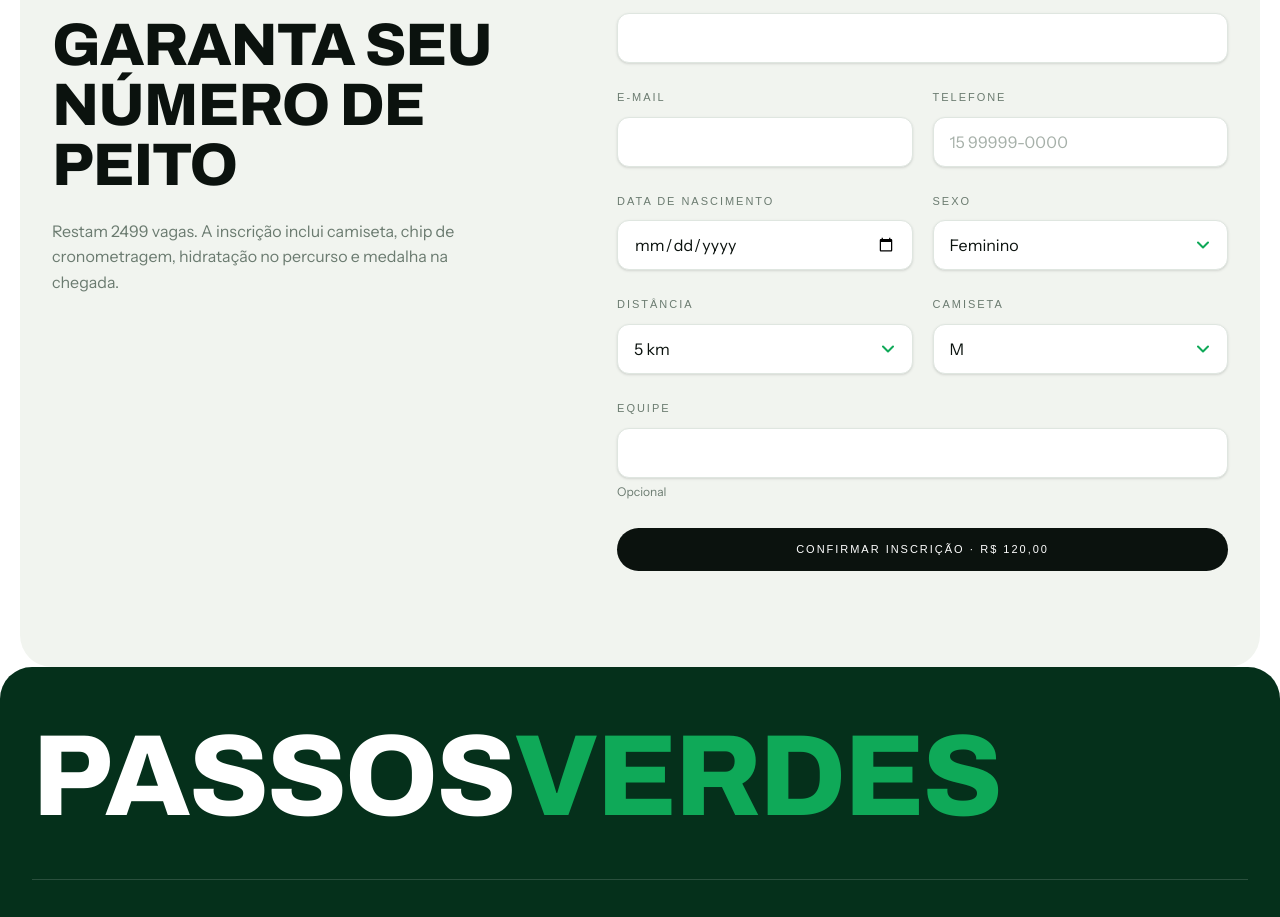
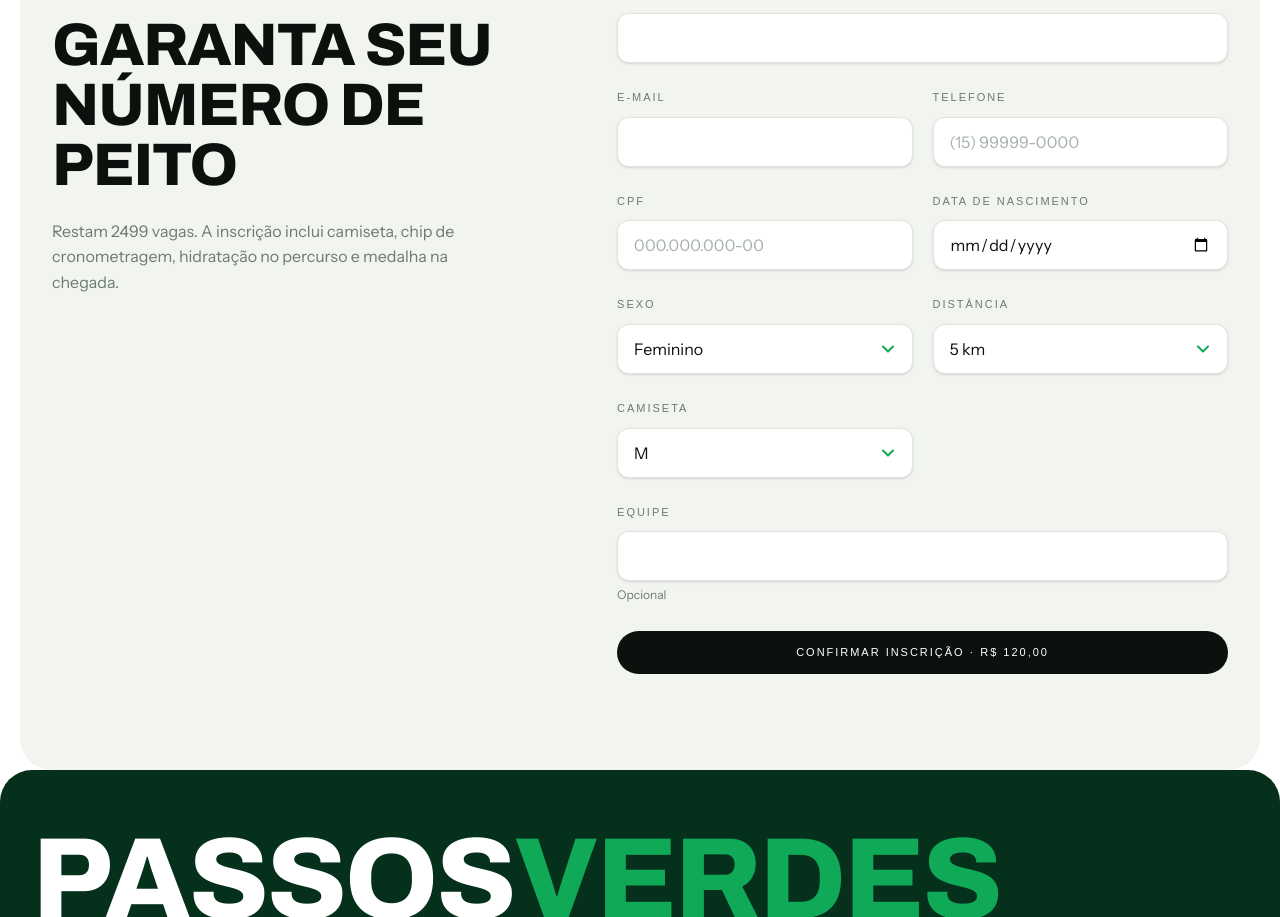
Before and after one commit to heitor-oliveira03/passos-verdes, a Next.js app: page /eventos/circuito-verde-10k in a window 1280 px wide. Shown: the part 1625-2542 px from the top of the page. Built offline with nearby package versions, Linux system fonts and the light colour scheme; a web font is replaced by a local one.

Commit message:
improve ui

```diff
--- a/app/admin/eventos/[id]/page.tsx
+++ b/app/admin/eventos/[id]/page.tsx
@@ -343,6 +343,7 @@ export default function EditarEvento() {
                     <td className="px-4 py-3">{p.nome}</td>
                     <td className="px-4 py-3 font-mono text-xs text-musgo">
                       {p.email}
+                      {p.cpf ? ` · ${p.cpf}` : ""}
                       <br />
                       {p.telefone}
                     </td>
--- a/app/admin/layout.tsx
+++ b/app/admin/layout.tsx
@@ -81,7 +81,7 @@ export default function LayoutDoAdmin({
 
   return (
     <div
-      className={`flex min-h-full flex-col bg-cal ${escuro ? "tema-escuro" : ""}`}
+      className={`flex min-h-dvh flex-col bg-cal ${escuro ? "tema-escuro" : ""}`}
     >
       <header className="border-b border-linha bg-branco">
         <div className="mx-auto flex h-16 max-w-300 items-center gap-8 px-5 sm:px-8">
@@ -139,7 +139,7 @@ function Login({ escuro }: { escuro: boolean }) {
 
   return (
     <div
-      className={`flex min-h-full items-center justify-center bg-cal px-5 py-20 ${escuro ? "tema-escuro" : ""}`}
+      className={`flex min-h-dvh items-center justify-center bg-cal px-5 py-20 ${escuro ? "tema-escuro" : ""}`}
     >
       <div className="w-full max-w-sm">
         <Marca />
--- a/app/globals.css
+++ b/app/globals.css
@@ -59,6 +59,25 @@
     outline: 2px solid var(--color-verde);
     outline-offset: 3px;
     border-radius: 2px;
+  }
+
+  /* Deixa explícito o que é interativo em mouse/trackpad. */
+  :where(
+    a[href],
+    button:not(:disabled),
+    select:not(:disabled),
+    summary,
+    label:has(input[type="checkbox"]),
+    label:has(input[type="radio"]),
+    input[type="checkbox"]:not(:disabled),
+    input[type="radio"]:not(:disabled),
+    input[type="file"]:not(:disabled)
+  ) {
+    cursor: pointer;
+  }
+
+  :where(button, select, input):disabled {
+    cursor: not-allowed;
   }
 }
 
--- a/components/hero/hero.tsx
+++ b/components/hero/hero.tsx
@@ -37,8 +37,12 @@ export function Hero() {
     if (!palco) return;
     if (matchMedia("(prefers-reduced-motion: reduce)").matches) return;
 
+    let cancelado = false;
     let matar: (() => void) | undefined;
     import("gsap").then(({ gsap }) => {
+      // A importação é assíncrona: a rota pode ter desmontado enquanto o
+      // pacote carregava. Nesse caso, não aplica estilos ao DOM antigo.
+      if (cancelado || !palco.isConnected) return;
       const ctx = gsap.context(() => {
         gsap
           .timeline({ defaults: { ease: "power3.out" } })
@@ -56,7 +60,10 @@ export function Hero() {
       matar = () => ctx.revert();
     });
 
-    return () => matar?.();
+    return () => {
+      cancelado = true;
+      matar?.();
+    };
   }, []);
 
   const banner = slides[atual] ?? slides[0];
--- a/components/site/formulario-contato.tsx
+++ b/components/site/formulario-contato.tsx
@@ -1,6 +1,7 @@
 "use client";
 
 import { Campo, entrada } from "@/components/ui/campo";
+import { EntradaFormatada } from "@/components/ui/entrada-formatada";
 import { CONTATO } from "@/lib/seed";
 
 const ASSUNTOS = [
@@ -33,11 +34,10 @@ export function FormularioContato() {
       </Campo>
 
       <Campo label="E-mail">
-        <input
+        <EntradaFormatada
+          formato="email"
           name="email"
-          type="email"
           required
-          autoComplete="email"
           className={entrada}
         />
       </Campo>
--- a/components/site/formulario-inscricao.tsx
+++ b/components/site/formulario-inscricao.tsx
@@ -2,6 +2,7 @@
 
 import { useState } from "react";
 import { Campo, entrada, selecao } from "@/components/ui/campo";
+import { EntradaFormatada } from "@/components/ui/entrada-formatada";
 import { inscrever } from "@/lib/store";
 import type { Camiseta, Evento } from "@/lib/types";
 import { preco } from "@/lib/utils";
@@ -39,6 +40,7 @@ export function FormularioInscricao({ evento }: { evento: Evento }) {
       eventoId: evento.id,
       nome,
       email: String(dadosDoForm.get("email") ?? "").trim(),
+      cpf: String(dadosDoForm.get("cpf") ?? "").trim(),
       telefone: String(dadosDoForm.get("telefone") ?? "").trim(),
       nascimento: String(dadosDoForm.get("nascimento") ?? ""),
       sexo: dadosDoForm.get("sexo") as "F" | "M" | "Outro",
@@ -56,22 +58,30 @@ export function FormularioInscricao({ evento }: { evento: Evento }) {
       </Campo>
 
       <Campo label="E-mail">
-        <input
+        <EntradaFormatada
+          formato="email"
           name="email"
-          type="email"
           required
-          autoComplete="email"
           className={entrada}
         />
       </Campo>
 
       <Campo label="Telefone">
-        <input
+        <EntradaFormatada
+          formato="telefone"
           name="telefone"
-          type="tel"
           required
-          autoComplete="tel"
-          placeholder="15 99999-0000"
+          placeholder="(15) 99999-0000"
+          className={entrada}
+        />
+      </Campo>
+
+      <Campo label="CPF">
+        <EntradaFormatada
+          formato="cpf"
+          name="cpf"
+          required
+          placeholder="000.000.000-00"
           className={entrada}
         />
       </Campo>
--- a/components/site/revelar.tsx
+++ b/components/site/revelar.tsx
@@ -1,5 +1,6 @@
 "use client";
 
+import { usePathname } from "next/navigation";
 import { useEffect, useRef, type ReactNode } from "react";
 
 type Props = {
@@ -22,6 +23,7 @@ type Props = {
  */
 export function Revelar({ children, seletor, className }: Props) {
   const ref = useRef<HTMLDivElement>(null);
+  const caminho = usePathname();
 
   useEffect(() => {
     const elemento = ref.current;
@@ -50,6 +52,18 @@ export function Revelar({ children, seletor, className }: Props) {
       observador.observe(alvo);
     });
 
+    // Na navegação pelo Link, o novo conteúdo pode já nascer dentro da área
+    // visível antes da primeira notificação do observer.
+    requestAnimationFrame(() => {
+      alvos.forEach((alvo) => {
+        const caixa = alvo.getBoundingClientRect();
+        if (caixa.top < innerHeight && caixa.bottom > 0) {
+          alvo.dataset.revelar = "visivel";
+          observador.unobserve(alvo);
+        }
+      });
+    });
+
     return () => {
       observador.disconnect();
       alvos.forEach((alvo) => {
@@ -57,7 +71,7 @@ export function Revelar({ children, seletor, className }: Props) {
         alvo.style.transitionDelay = "";
       });
     };
-  }, [seletor]);
+  }, [caminho, seletor]);
 
   return (
     <div ref={ref} className={className}>
--- /dev/null
+++ b/components/ui/entrada-formatada.tsx
@@ -0,0 +1,77 @@
+"use client";
+
+import type { FormEvent, InputHTMLAttributes } from "react";
+
+type Props = Omit<InputHTMLAttributes<HTMLInputElement>, "type" | "onInput"> & {
+  formato: "cpf" | "telefone" | "email";
+};
+
+export function formatarCpf(valor: string) {
+  return valor
+    .replace(/\D/g, "")
+    .slice(0, 11)
+    .replace(/^(\d{3})(\d)/, "$1.$2")
+    .replace(/^(\d{3})\.(\d{3})(\d)/, "$1.$2.$3")
+    .replace(/\.(\d{3})(\d)/, ".$1-$2");
+}
+
+export function formatarTelefone(valor: string) {
+  const digitos = valor.replace(/\D/g, "").slice(0, 11);
+  if (digitos.length <= 2) return digitos ? `(${digitos}` : "";
+  if (digitos.length <= 6) return `(${digitos.slice(0, 2)}) ${digitos.slice(2)}`;
+
+  const corte = digitos.length === 11 ? 7 : 6;
+  return `(${digitos.slice(0, 2)}) ${digitos.slice(2, corte)}-${digitos.slice(corte)}`;
+}
+
+/** Entrada sem dependências para os formatos usados nos formulários públicos. */
+export function EntradaFormatada({ formato, ...props }: Props) {
+  function aoDigitar(evento: FormEvent<HTMLInputElement>) {
+    const input = evento.currentTarget;
+    input.value =
+      formato === "cpf"
+        ? formatarCpf(input.value)
+        : formato === "telefone"
+          ? formatarTelefone(input.value)
+          : input.value.replace(/\s/g, "").toLowerCase();
+  }
+
+  const comuns = { ...props, onInput: aoDigitar };
+
+  if (formato === "cpf") {
+    return (
+      <input
+        {...comuns}
+        type="text"
+        inputMode="numeric"
+        autoComplete="off"
+        maxLength={14}
+        pattern="\d{3}\.\d{3}\.\d{3}-\d{2}"
+      />
+    );
+  }
+
+  if (formato === "telefone") {
+    return (
+      <input
+        {...comuns}
+        type="tel"
+        inputMode="tel"
+        autoComplete="tel"
+        maxLength={15}
+        pattern="\(\d{2}\) \d{4,5}-\d{4}"
+      />
+    );
+  }
+
+  return (
+    <input
+      {...comuns}
+      type="email"
+      inputMode="email"
+      autoComplete="email"
+      autoCapitalize="none"
+      spellCheck={false}
+    />
+  );
+}
--- a/lib/types.ts
+++ b/lib/types.ts
@@ -46,6 +46,8 @@ export type Inscricao = {
   eventoId: string;
   nome: string;
   email: string;
+  /** Opcional para manter compatibilidade com inscrições salvas antes do campo. */
+  cpf?: string;
   telefone: string;
   nascimento: string;
   sexo: "F" | "M" | "Outro";
--- a/lib/utils.ts
+++ b/lib/utils.ts
@@ -52,6 +52,7 @@ export function idade(nascimento: string, referencia: string) {
 const COLUNAS = [
   "Nome",
   "E-mail",
+  "CPF",
   "Telefone",
   "Nascimento",
   "Idade na prova",
@@ -74,6 +75,7 @@ export function planilhaCsv(evento: Evento, inscricoes: Inscricao[]) {
     [
       i.nome,
       i.email,
+      i.cpf ?? "",
       i.telefone,
       i.nascimento,
       idade(i.nascimento, evento.data),
```
